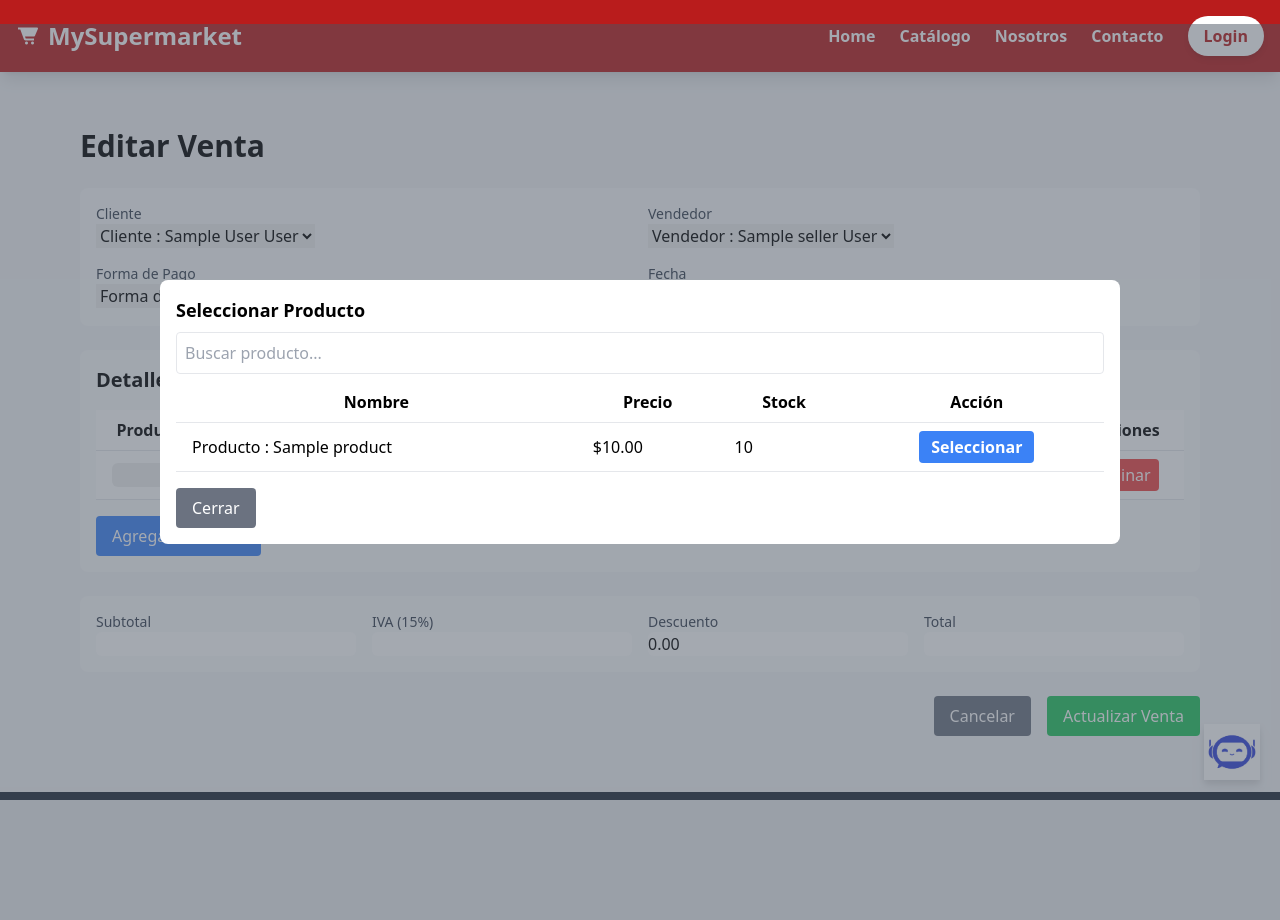
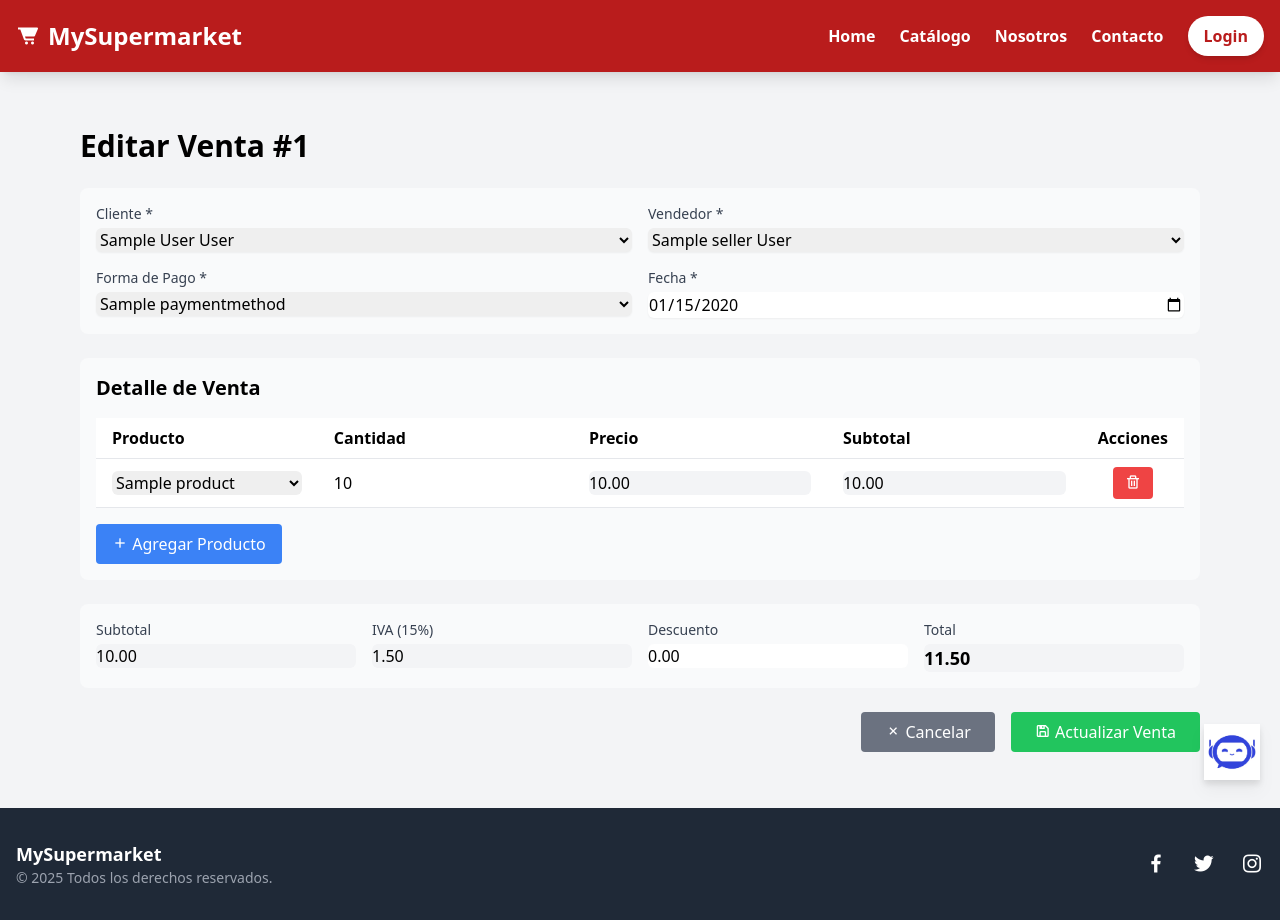
Before and after one commit to Kadir011/Sistema-de-Ventas-Supermercado, a Django app: page /ventas/editar/1/ in a window 1280 px wide. Before the commit the page ends 800 px from the top, so only its background shows below. Run offline with Django 5.2, Linux system fonts and the light colour scheme; tables that the repository leaves empty hold one stand-in row (values such as "Sample post"); lists and menus that the app fills with data are empty; some libraries are stand-ins or nearby versions.

Commit message:
modificación en la template del formulario de ventas para reestructuración

```diff
--- a/templates/super/sales/sale_form.html
+++ b/templates/super/sales/sale_form.html
@@ -3,89 +3,126 @@
 {% block title %}{% if form.instance.pk %}Editar Venta{% else %}Registrar Venta{% endif %}{% endblock %}
 {% block content %}
 <div class="container mx-auto py-8 px-16">
-    <h1 class="text-3xl font-bold mb-6">{% if form.instance.pk %}Editar Venta{% else %}Registrar Venta{% endif %}</h1>
+    <h1 class="text-3xl font-bold mb-6">{% if form.instance.pk %}Editar Venta #{{ form.instance.pk }}{% else %}Registrar Venta{% endif %}</h1>
 
     <form method="post" id="saleForm" class="space-y-6"
-          data-initial-details="{% if initial_details %}{{ initial_details|safe }}{% else %}[]{% endif %}"
-          data-initial-totals="{% if initial_totals %}{{ initial_totals|safe }}{% else %}{{ '{}' }}{% endif %}">
+          data-initial-details='{% if initial_details %}{{ initial_details|safe }}{% else %}[]{% endif %}'
+          data-initial-totals='{% if initial_totals %}{{ initial_totals|safe }}{% else %}{}{% endif %}'>
         {% csrf_token %}
 
         <!-- Campos principales de la venta -->
         <div class="grid grid-cols-1 md:grid-cols-2 gap-4 bg-gray-50 p-4 rounded-lg">
             <div>
-                <label class="block text-sm font-medium text-gray-700">Cliente</label>
-                {{ form.customer }}
+                <label class="block text-sm font-medium text-gray-700">Cliente *</label>
+                <select name="customer" class="mt-1 block w-full rounded-md border-gray-300 shadow-sm focus:border-green-500 focus:ring-green-500" required>
+                    <option value="">Seleccione un cliente</option>
+                    {% for customer in form.customer.field.queryset %}
+                        <option value="{{ customer.pk }}" {% if form.instance.customer_id == customer.pk %}selected{% endif %}>
+                            {{ customer.get_full_name }}
+                        </option>
+                    {% endfor %}
+                </select>
             </div>
             <div>
-                <label class="block text-sm font-medium text-gray-700">Vendedor</label>
-                {{ form.seller }}
+                <label class="block text-sm font-medium text-gray-700">Vendedor *</label>
+                <select name="seller" class="mt-1 block w-full rounded-md border-gray-300 shadow-sm focus:border-green-500 focus:ring-green-500" required>
+                    <option value="">Seleccione un vendedor</option>
+                    {% for seller in form.seller.field.queryset %}
+                        <option value="{{ seller.pk }}" {% if form.instance.seller_id == seller.pk %}selected{% endif %}>
+                            {{ seller.get_full_name }}
+                        </option>
+                    {% endfor %}
+                </select>
             </div>
             <div>
-                <label class="block text-sm font-medium text-gray-700">Forma de Pago</label>
-                {{ form.payment }}
+                <label class="block text-sm font-medium text-gray-700">Forma de Pago *</label>
+                <select name="payment" class="mt-1 block w-full rounded-md border-gray-300 shadow-sm focus:border-green-500 focus:ring-green-500" required>
+                    <option value="">Seleccione forma de pago</option>
+                    {% for payment in form.payment.field.queryset %}
+                        <option value="{{ payment.pk }}" {% if form.instance.payment_id == payment.pk %}selected{% endif %}>
+                            {{ payment.name }}
+                        </option>
+                    {% endfor %}
+                </select>
             </div>
             <div>
-                <label class="block text-sm font-medium text-gray-700">Fecha</label>
-                {{ form.sale_date }}
+                <label class="block text-sm font-medium text-gray-700">Fecha *</label>
+                <input type="date" name="sale_date"
+                       value="{% if form.instance.pk %}{{ form.instance.sale_date|date:'Y-m-d' }}{% else %}{{ form.sale_date.value|date:'Y-m-d' }}{% endif %}"
+                       class="mt-1 block w-full rounded-md border-gray-300 shadow-sm focus:border-green-500 focus:ring-green-500" required>
             </div>
         </div>
 
         <!-- Detalle de la venta -->
         <div class="bg-gray-50 p-4 rounded-lg">
             <h2 class="text-xl font-semibold mb-4">Detalle de Venta</h2>
+            <div class="overflow-x-auto">
                 <table id="sale-details" class="min-w-full bg-white">
                     <thead>
                         <tr>
-                        <th class="py-2 px-4 border-b">Producto</th>
-                        <th class="py-2 px-4 border-b">Cantidad</th>
-                        <th class="py-2 px-4 border-b">Precio</th>
-                        <th class="py-2 px-4 border-b">Subtotal</th>
-                        <th class="py-2 px-4 border-b">Acciones</th>
+                            <th class="py-2 px-4 border-b text-left">Producto</th>
+                            <th class="py-2 px-4 border-b text-left">Cantidad</th>
+                            <th class="py-2 px-4 border-b text-left">Precio</th>
+                            <th class="py-2 px-4 border-b text-left">Subtotal</th>
+                            <th class="py-2 px-4 border-b text-center">Acciones</th>
                         </tr>
                     </thead>
                     <tbody></tbody>
                 </table>
-            <button type="button" id="add-product" class="mt-4 bg-blue-500 text-white px-4 py-2 rounded hover:bg-blue-600">Agregar Producto</button>
+            </div>
+            <button type="button" id="add-product" class="mt-4 bg-blue-500 text-white px-4 py-2 rounded hover:bg-blue-600">
+                <i class='bx bx-plus'></i> Agregar Producto
+            </button>
         </div>
 
         <!-- Template oculto para las filas -->
         <template id="detail-row-template">
             <tr class="detail-row">
                 <td class="py-2 px-4 border-b">
-                    <select class="product-select w-full rounded-md border-gray-300"></select>
+                    <select class="product-select w-full rounded-md border-gray-300">
+                        <option value="">Seleccione un producto</option>
+                    </select>
                 </td>
                 <td class="py-2 px-4 border-b">
                     <input type="number" class="quantity-input w-full rounded-md border-gray-300" min="1" value="1">
                 </td>
                 <td class="py-2 px-4 border-b">
-                    <input type="number" class="price-input w-full rounded-md border-gray-300" readonly>
+                    <input type="text" class="price-input w-full rounded-md border-gray-300 bg-gray-100" readonly>
                 </td>
                 <td class="py-2 px-4 border-b">
-                    <input type="number" class="subtotal-input w-full rounded-md border-gray-300" readonly>
+                    <input type="text" class="subtotal-input w-full rounded-md border-gray-300 bg-gray-100" readonly>
                 </td>
-                <td class="py-2 px-4 border-b">
-                    <button type="button" class="delete-row bg-red-500 text-white px-2 py-1 rounded hover:bg-red-600">Eliminar</button>
+                <td class="py-2 px-4 border-b text-center">
+                    <button type="button" class="delete-row bg-red-500 text-white px-3 py-1 rounded hover:bg-red-600">
+                        <i class='bx bx-trash'></i>
+                    </button>
                 </td>
             </tr>
         </template>
 
         <!-- Modal de productos -->
         <div id="productModal" class="hidden fixed inset-0 bg-gray-600 bg-opacity-50 flex items-center justify-center z-50">
-            <div class="bg-white p-4 rounded-lg w-3/4 max-h-[80vh] overflow-y-auto">
-                <h3 class="text-lg font-semibold mb-2">Seleccionar Producto</h3>
-                <input type="text" id="productSearch" class="w-full p-2 mb-2 border rounded" placeholder="Buscar producto...">
+            <div class="bg-white p-6 rounded-lg w-3/4 max-h-[80vh] overflow-y-auto shadow-xl">
+                <div class="flex justify-between items-center mb-4">
+                    <h3 class="text-lg font-semibold">Seleccionar Producto</h3>
+                    <button type="button" id="closeModal" class="text-gray-500 hover:text-gray-700">
+                        <i class='bx bx-x text-2xl'></i>
+                    </button>
+                </div>
+                <input type="text" id="productSearch" class="w-full p-2 mb-4 border rounded" placeholder="Buscar producto...">
+                <div class="overflow-x-auto">
                     <table class="min-w-full bg-white">
                         <thead>
                             <tr>
-                            <th class="py-2 px-4 border-b">Nombre</th>
-                            <th class="py-2 px-4 border-b">Precio</th>
-                            <th class="py-2 px-4 border-b">Stock</th>
-                            <th class="py-2 px-4 border-b">Acción</th>
+                                <th class="py-2 px-4 border-b text-left">Nombre</th>
+                                <th class="py-2 px-4 border-b text-left">Precio</th>
+                                <th class="py-2 px-4 border-b text-left">Stock</th>
+                                <th class="py-2 px-4 border-b text-center">Acción</th>
                             </tr>
                         </thead>
                         <tbody id="productList"></tbody>
                     </table>
-                <button id="closeModal" class="mt-4 bg-gray-500 text-white px-4 py-2 rounded hover:bg-gray-600">Cerrar</button>
+                </div>
             </div>
         </div>
 
@@ -93,26 +130,34 @@
         <div class="grid grid-cols-1 md:grid-cols-4 gap-4 bg-gray-50 p-4 rounded-lg">
             <div>
                 <label class="block text-sm font-medium text-gray-700">Subtotal</label>
-                <input type="number" name="subtotal" readonly class="w-full rounded-md border-gray-300">
+                <input type="number" name="subtotal" value="0.00" step="0.01" readonly
+                       class="mt-1 block w-full rounded-md border-gray-300 bg-gray-100">
             </div>
             <div>
                 <label class="block text-sm font-medium text-gray-700">IVA (15%)</label>
-                <input type="number" name="iva" readonly class="w-full rounded-md border-gray-300">
+                <input type="number" name="iva" value="0.00" step="0.01" readonly
+                       class="mt-1 block w-full rounded-md border-gray-300 bg-gray-100">
             </div>
             <div>
                 <label class="block text-sm font-medium text-gray-700">Descuento</label>
-                <input type="number" name="discount" value="0.00" class="w-full rounded-md border-gray-300">
+                <input type="number" name="discount" value="0.00" step="0.01" min="0"
+                       class="mt-1 block w-full rounded-md border-gray-300">
             </div>
             <div>
-                <label class="block text-sm font-medium text-gray-700">Total</label>
-                <input type="number" name="total" readonly class="w-full rounded-md border-gray-300">
+                <label class="block text-sm font-medium text-gray-700 font-bold">Total</label>
+                <input type="number" name="total" value="0.00" step="0.01" readonly
+                       class="mt-1 block w-full rounded-md border-gray-300 bg-gray-100 font-bold text-lg">
             </div>
         </div>
 
         <!-- Botones de acción -->
         <div class="flex justify-end space-x-4">
-            <a href={{ back_url }} class="bg-gray-500 text-white px-4 py-2 rounded hover:bg-gray-600">Cancelar</a>
-            <button type="submit" class="bg-green-500 text-white px-4 py-2 rounded hover:bg-green-600">{{ grabar }}</button>
+            <a href="{{ back_url }}" class="bg-gray-500 text-white px-6 py-2 rounded hover:bg-gray-600">
+                <i class='bx bx-x'></i> Cancelar
+            </a>
+            <button type="submit" class="bg-green-500 text-white px-6 py-2 rounded hover:bg-green-600">
+                <i class='bx bx-save'></i> {{ grabar }}
+            </button>
         </div>
     </form>
 </div>
```
Lines whose indentation alone changed are shown as unchanged.
